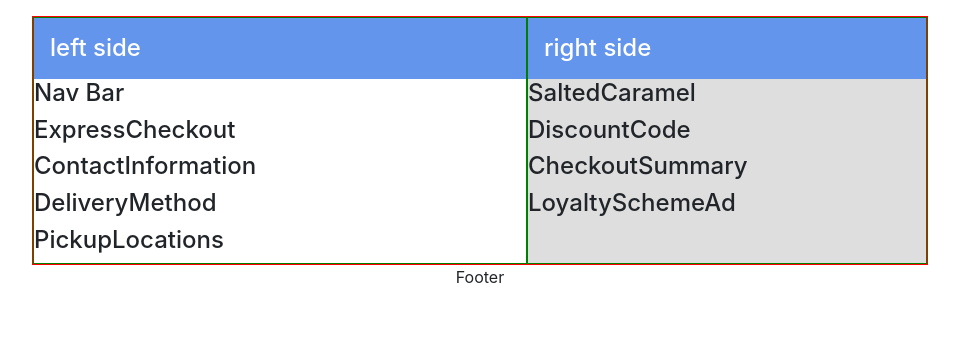
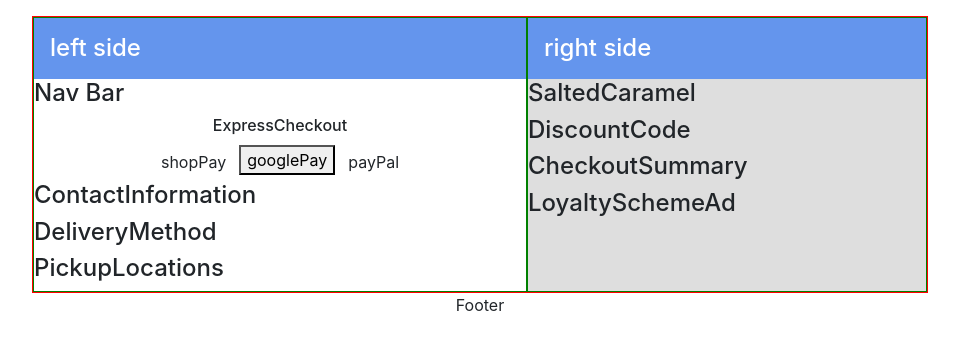
Before and after one commit to woodenchops/AND-build-mission, a React (Create React App) app in the folder client/: page / in a window 1280 px wide. Shown: the top 350 px of the page, without its empty margins (160-1119 px from the left). Built offline with nearby package versions, Linux system fonts and the light colour scheme.

Commit message:
add styles module

```diff
--- a/client/src/components/ExpressCheckout.jsx
+++ b/client/src/components/ExpressCheckout.jsx
@@ -1,9 +1,16 @@
 import React from 'react'
+import styles from '../styles/expressCheckout.module.css';
+
 
 function ExpressCheckout() {
   return (
-    <div>
-      <h4>ExpressCheckout</h4>
+    <div className={styles.Express}>
+      <h5>ExpressCheckout</h5>
+      <div className="payment-types-wrapper">
+        <button className="shopPay btn">shopPay</button>
+        <button className="googlePay muhbtn">googlePay</button>
+        <button className="payPal btn">payPal</button>
+      </div>
     </div>
   )
 }
--- /dev/null
+++ b/client/src/styles/expressCheckout.module.css
@@ -0,0 +1,17 @@
+.Express {
+  text-align: center;
+}
+
+.Express button.muhbtn {
+  border: none;
+  border-radius: 3px;
+  margin: 5px;
+}
+
+.Express button.muhbtn.shopPay {
+  background-color: blue;
+}
+
+.Express h5 {
+  font-size: 1rem;
+}
```
